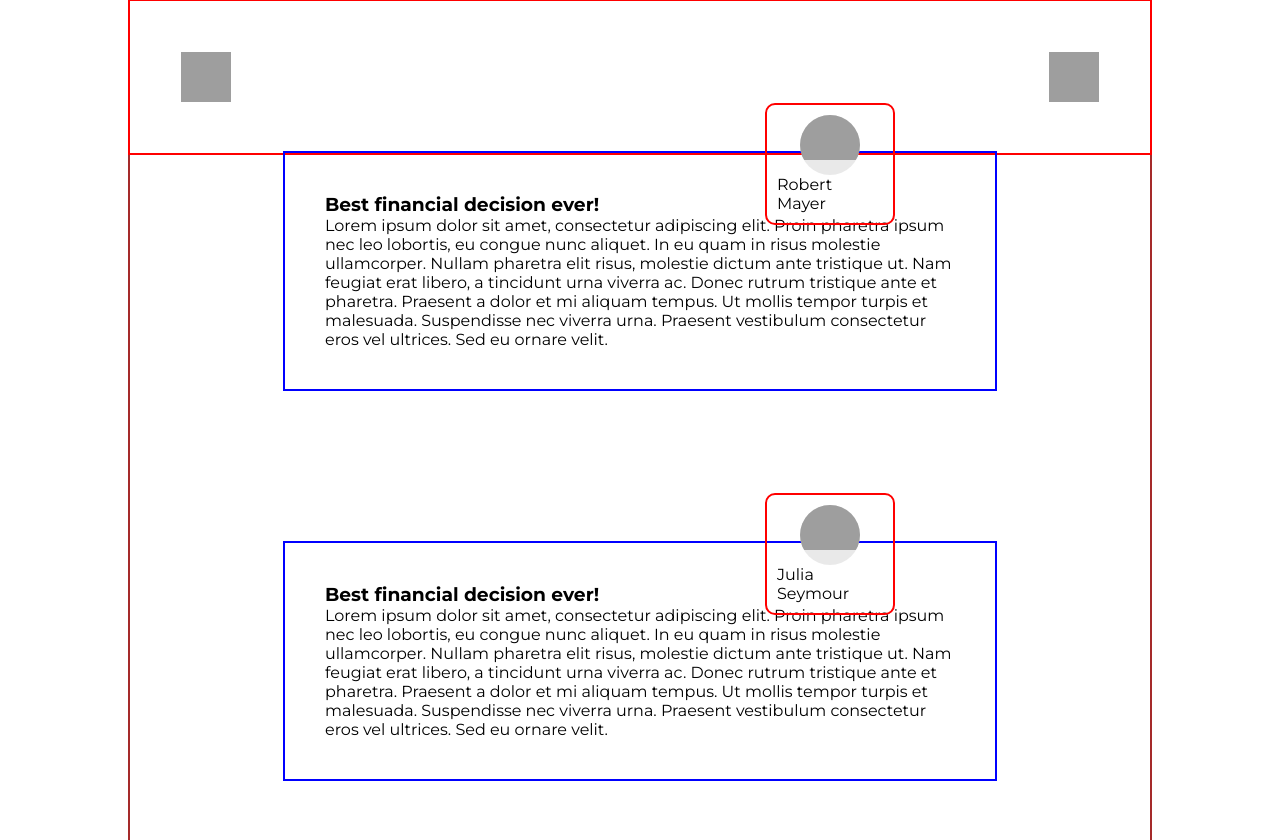
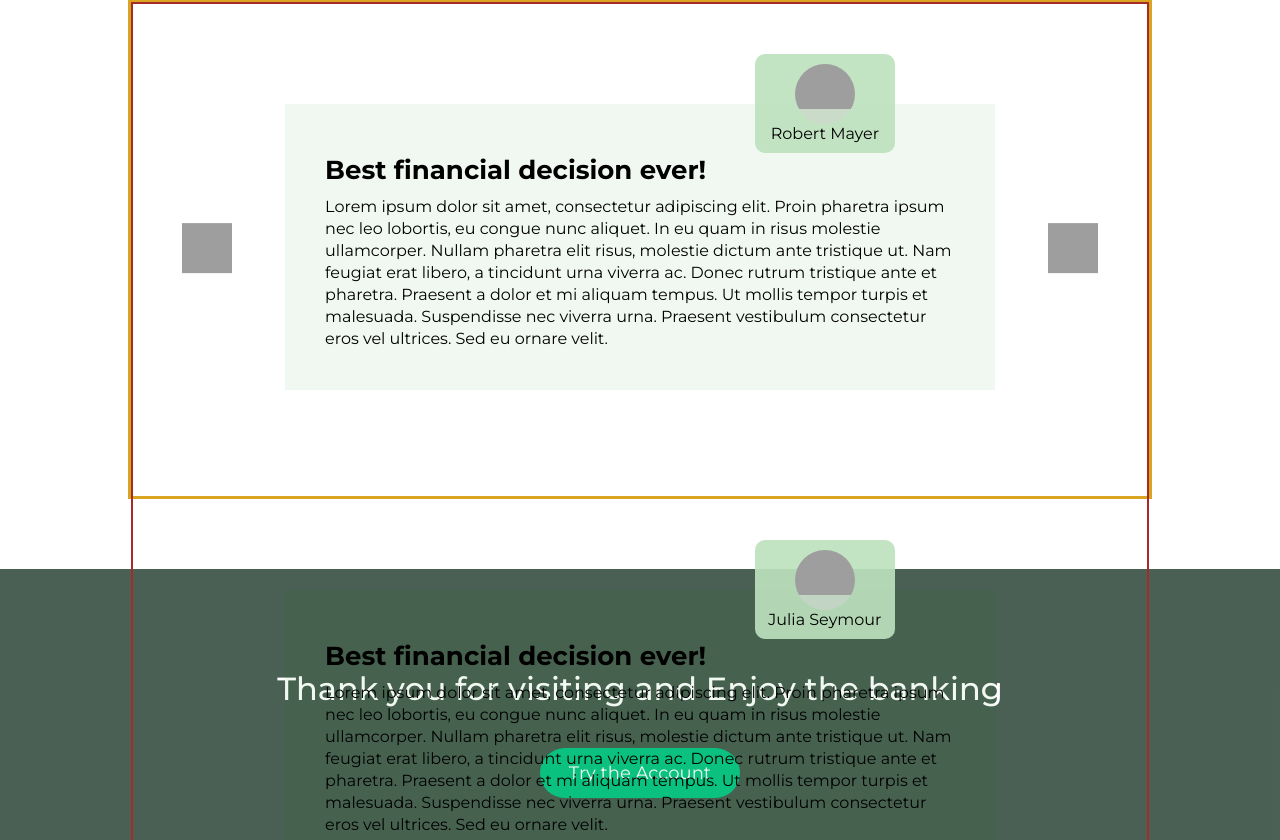
Before and after one commit to bora001/banking, a plain HTML site: page index.html in a window 1280 px wide. Shown: the part 3123-3963 px from the top of the page. Drawn offline with Linux system fonts and the light colour scheme; grey boxes are pictures that could not be loaded.

Commit message:
review css

```diff
--- a/index.css
+++ b/index.css
@@ -84,7 +84,8 @@ img {
 
 #section #sec1,
 #section #sec2,
-#section #sec3 {
+#section #sec3,
+#section #sec4 {
   margin: 70px 0;
   /* border: 2px solid gold; */
   position: relative;
@@ -211,24 +212,28 @@ img {
 /* section4 */
 #section #sec4 .content_box {
   position: relative;
+  border: 3px solid goldenrod;
+  width: 100%;
+  height: 500px;
 }
 #section #sec4 .content_box .review_box {
+  position: absolute;
   border: 2px solid brown;
   /* display: flex; */
 }
 #section #sec4 .content_box .review_box .review {
   position: relative;
-  border: 2px solid blue;
+  background-color: rgba(0, 128, 0, 0.055);
   width: 70%;
-  margin: 150px auto 0;
+  margin: 100px auto 200px;
   padding: 40px;
 }
 #section #sec4 .content_box .review_box .review .user_box {
   position: absolute;
   top: -50px;
   right: 100px;
-  border: 2px solid red;
-  width: 130px;
+  background-color: rgba(190, 226, 190, 0.911);
+  width: 140px;
   display: flex;
   flex-direction: column;
   align-items: center;
@@ -249,21 +254,34 @@ img {
 }
 
 #section #sec4 .content_box .arrow_box {
-  border: 2px solid red;
   display: flex;
   justify-content: space-between;
   position: absolute;
   width: 100%;
+  top: 50%;
+  transform: translateY(-50%);
   padding: 5%;
+  z-index: 99;
 }
 #section #sec4 .content_box .arrow_box .arrow {
   width: 50px;
   height: 50px;
   background-size: contain;
   background-image: url("https://cdn.pixabay.com/photo/2021/10/09/12/45/play-button-6694069_960_720.png");
+  cursor: pointer;
 }
 #section #sec4 .content_box .arrow_box .arrow.arrow_left {
   transform: rotate(-180deg);
+}
+
+#section #sec4 .content_box .review_box .review .txt_box h3 {
+  font-size: 26px;
+  line-height: 52px;
+}
+
+#section #sec4 .content_box .review_box .review .txt_box p {
+  font-size: 16px;
+  line-height: 22px;
 }
 
 /* footer */
--- a/index.html
+++ b/index.html
@@ -178,18 +178,20 @@
                   <p>Robert Mayer</p>
                 </div>
               </div>
+              <div class="txt_box">
                 <h3>Best financial decision ever!</h3>
                 <p>
                   Lorem ipsum dolor sit amet, consectetur adipiscing elit. Proin
                   pharetra ipsum nec leo lobortis, eu congue nunc aliquet. In eu
-                quam in risus molestie ullamcorper. Nullam pharetra elit risus,
-                molestie dictum ante tristique ut. Nam feugiat erat libero, a
-                tincidunt urna viverra ac. Donec rutrum tristique ante et
-                pharetra. Praesent a dolor et mi aliquam tempus. Ut mollis
-                tempor turpis et malesuada. Suspendisse nec viverra urna.
-                Praesent vestibulum consectetur eros vel ultrices. Sed eu ornare
-                velit.
+                  quam in risus molestie ullamcorper. Nullam pharetra elit
+                  risus, molestie dictum ante tristique ut. Nam feugiat erat
+                  libero, a tincidunt urna viverra ac. Donec rutrum tristique
+                  ante et pharetra. Praesent a dolor et mi aliquam tempus. Ut
+                  mollis tempor turpis et malesuada. Suspendisse nec viverra
+                  urna. Praesent vestibulum consectetur eros vel ultrices. Sed
+                  eu ornare velit.
                 </p>
+              </div>
             </div>
             <div class="review">
               <div class="user_box">
@@ -203,18 +205,20 @@
                   <p>Julia Seymour</p>
                 </div>
               </div>
+              <div class="txt_box">
                 <h3>Best financial decision ever!</h3>
                 <p>
                   Lorem ipsum dolor sit amet, consectetur adipiscing elit. Proin
                   pharetra ipsum nec leo lobortis, eu congue nunc aliquet. In eu
-                quam in risus molestie ullamcorper. Nullam pharetra elit risus,
-                molestie dictum ante tristique ut. Nam feugiat erat libero, a
-                tincidunt urna viverra ac. Donec rutrum tristique ante et
-                pharetra. Praesent a dolor et mi aliquam tempus. Ut mollis
-                tempor turpis et malesuada. Suspendisse nec viverra urna.
-                Praesent vestibulum consectetur eros vel ultrices. Sed eu ornare
-                velit.
+                  quam in risus molestie ullamcorper. Nullam pharetra elit
+                  risus, molestie dictum ante tristique ut. Nam feugiat erat
+                  libero, a tincidunt urna viverra ac. Donec rutrum tristique
+                  ante et pharetra. Praesent a dolor et mi aliquam tempus. Ut
+                  mollis tempor turpis et malesuada. Suspendisse nec viverra
+                  urna. Praesent vestibulum consectetur eros vel ultrices. Sed
+                  eu ornare velit.
                 </p>
+              </div>
             </div>
             <div class="review">
               <div class="user_box">
@@ -228,18 +232,20 @@
                   <p>Kelly Robson</p>
                 </div>
               </div>
+              <div class="txt_box">
                 <h3>Best financial decision ever!</h3>
                 <p>
                   Lorem ipsum dolor sit amet, consectetur adipiscing elit. Proin
                   pharetra ipsum nec leo lobortis, eu congue nunc aliquet. In eu
-                quam in risus molestie ullamcorper. Nullam pharetra elit risus,
-                molestie dictum ante tristique ut. Nam feugiat erat libero, a
-                tincidunt urna viverra ac. Donec rutrum tristique ante et
-                pharetra. Praesent a dolor et mi aliquam tempus. Ut mollis
-                tempor turpis et malesuada. Suspendisse nec viverra urna.
-                Praesent vestibulum consectetur eros vel ultrices. Sed eu ornare
-                velit.
+                  quam in risus molestie ullamcorper. Nullam pharetra elit
+                  risus, molestie dictum ante tristique ut. Nam feugiat erat
+                  libero, a tincidunt urna viverra ac. Donec rutrum tristique
+                  ante et pharetra. Praesent a dolor et mi aliquam tempus. Ut
+                  mollis tempor turpis et malesuada. Suspendisse nec viverra
+                  urna. Praesent vestibulum consectetur eros vel ultrices. Sed
+                  eu ornare velit.
                 </p>
+              </div>
             </div>
             <div class="review">
               <div class="user_box">
@@ -253,18 +259,20 @@
                   <p>Shawn Keefer</p>
                 </div>
               </div>
+              <div class="txt_box">
                 <h3>Best financial decision ever!</h3>
                 <p>
                   Lorem ipsum dolor sit amet, consectetur adipiscing elit. Proin
                   pharetra ipsum nec leo lobortis, eu congue nunc aliquet. In eu
-                quam in risus molestie ullamcorper. Nullam pharetra elit risus,
-                molestie dictum ante tristique ut. Nam feugiat erat libero, a
-                tincidunt urna viverra ac. Donec rutrum tristique ante et
-                pharetra. Praesent a dolor et mi aliquam tempus. Ut mollis
-                tempor turpis et malesuada. Suspendisse nec viverra urna.
-                Praesent vestibulum consectetur eros vel ultrices. Sed eu ornare
-                velit.
+                  quam in risus molestie ullamcorper. Nullam pharetra elit
+                  risus, molestie dictum ante tristique ut. Nam feugiat erat
+                  libero, a tincidunt urna viverra ac. Donec rutrum tristique
+                  ante et pharetra. Praesent a dolor et mi aliquam tempus. Ut
+                  mollis tempor turpis et malesuada. Suspendisse nec viverra
+                  urna. Praesent vestibulum consectetur eros vel ultrices. Sed
+                  eu ornare velit.
                 </p>
+              </div>
             </div>
           </div>
         </div>
```
Lines whose indentation alone changed are shown as unchanged.
